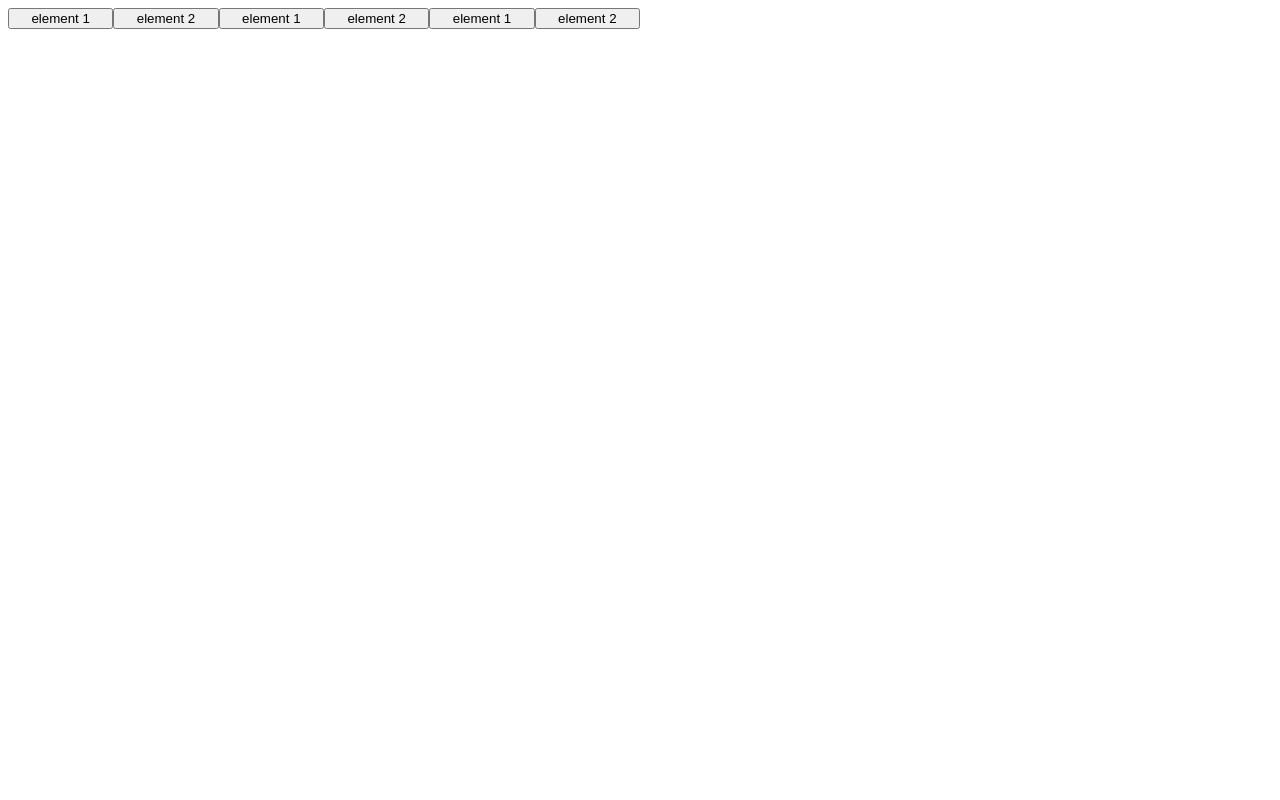
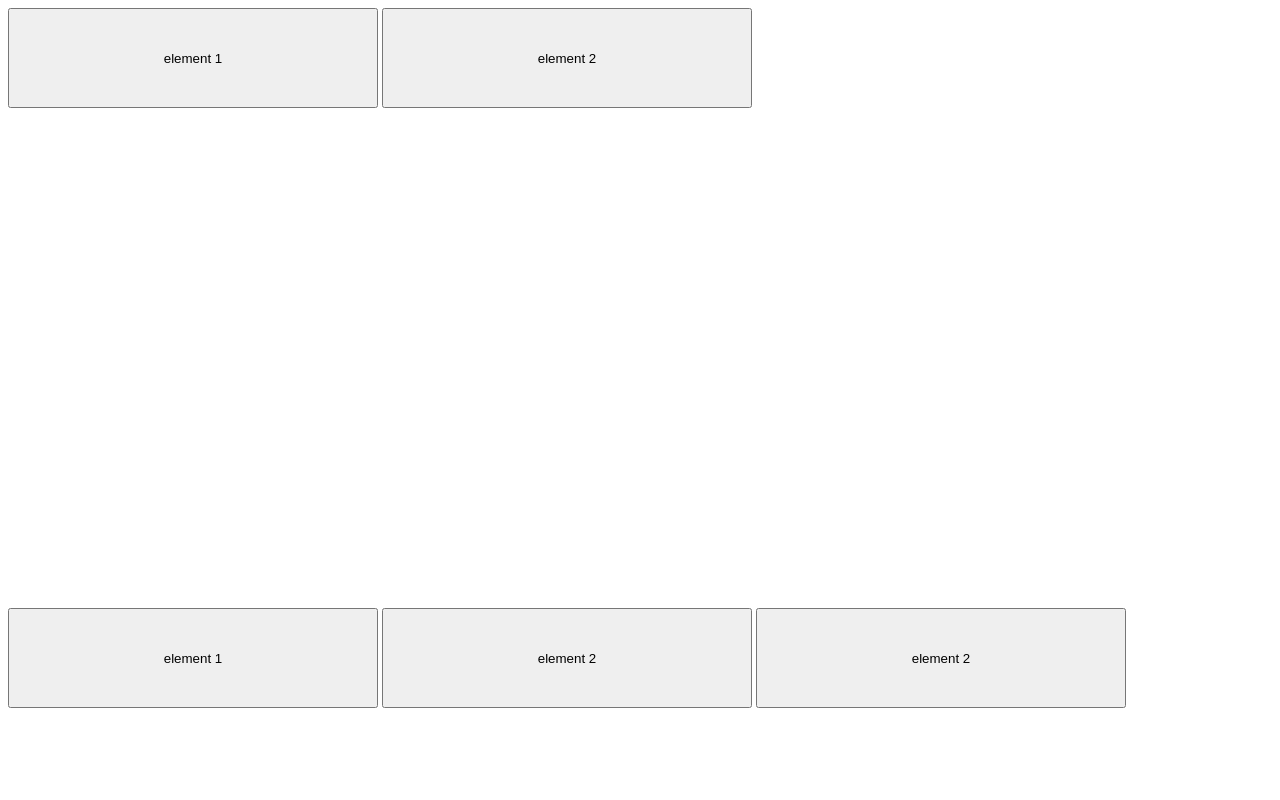
Before and after one commit to DGStach/Exercises, a plain HTML site: page htmlRemainder /index.html in a window 1280 px wide. Shown: the top 800 px of the page. Drawn offline with Linux system fonts and the light colour scheme.

Commit message:
margin auto

```diff
--- a/htmlRemainder /index.html
+++ b/htmlRemainder /index.html
@@ -7,13 +7,14 @@
 <style>
     button{
         width: 370px;
+        height: 100px;
     }
     div{
-       width: 50%;
-       display: flex;
-        text-align: center;
-        justify-content: center;
-        align-items: center;
+        height: 600px;
+        display: block;
+        margin: auto;
+    /*    justify-content: center;
+        align-items: center;*/
     }
 
 </style>
@@ -21,10 +22,22 @@
 <div>
     <button>element 1</button>
     <button>element 2</button>
+<!--    <button>element 1</button>
+    <button>element 2</button>
+    <button>element 1</button>
+    <button>element 2</button>-->
+
+</div>
+<div>
     <button>element 1</button>
     <button>element 2</button>
+    <button>element 2</button>
+
+
+</div>
+<div>
     <button>element 1</button>
-    <button>element 2</button>
+
 
 </div>
 </body>
```
